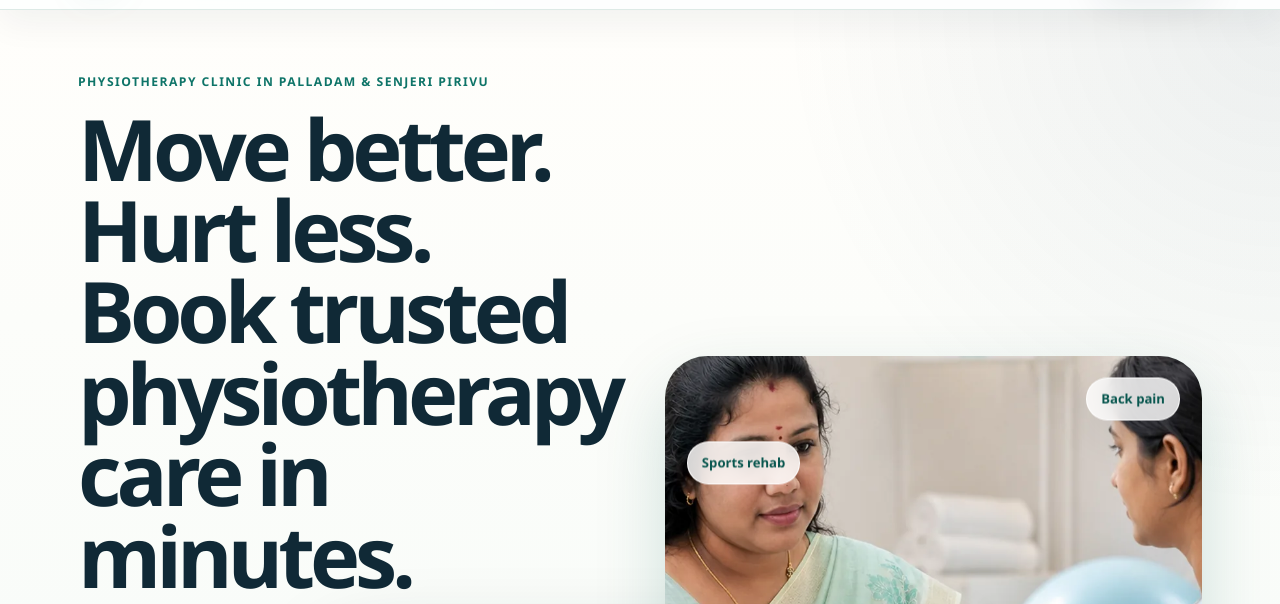
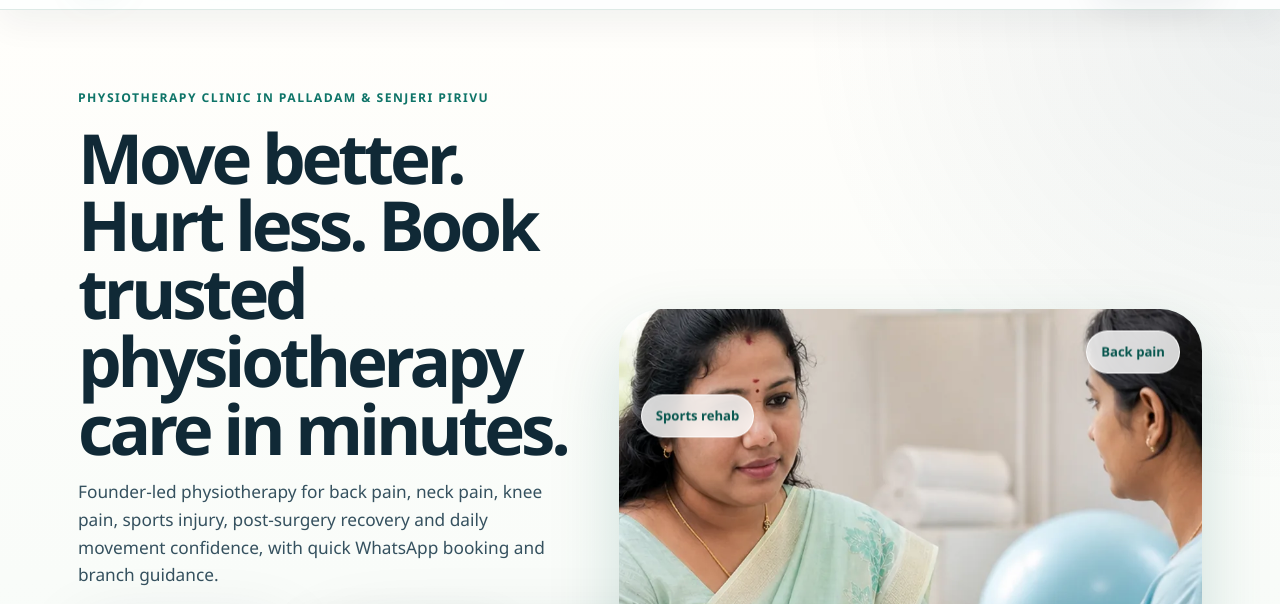
Before and after one commit to venkatbangla-boop/srisashti, a website: page index.html in a window 1280 px wide. Shown: the part 132-736 px from the top of the page. Drawn offline with Linux system fonts and the light colour scheme.

Commit message:
Polish desktop hero spacing and scale

```diff
--- a/assets/css/styles.css
+++ b/assets/css/styles.css
@@ -148,7 +148,7 @@ button,input,select,textarea{font:inherit}
 .hero-inner{
   display:grid;
   gap:22px;
-  padding:28px 18px 18px;
+  padding:34px 18px 22px;
   max-width:var(--max);
   margin:auto;
 }
@@ -161,11 +161,11 @@ button,input,select,textarea{font:inherit}
   font-size:.76rem;
 }
 h1{
-  font-size:clamp(2.5rem,9vw,5.3rem);
-  line-height:.96;
+  font-size:clamp(2.3rem,8.2vw,5rem);
+  line-height:1.02;
   letter-spacing:-.06em;
   margin:14px 0 16px;
-  max-width:760px;
+  max-width:680px;
 }
 h2{
   font-size:clamp(1.75rem,6.3vw,3.2rem);
@@ -867,9 +867,17 @@ h3{margin:.2rem 0;letter-spacing:-.02em}
     grid-template-columns:.92fr 1.08fr;
     align-items:center;
     gap:44px;
-    padding:58px 28px 46px;
+    padding:74px 28px 52px;
   }
-  .hero-copy p{font-size:1.1rem}
+  h1{
+    font-size:clamp(3.5rem,5.4vw,4.95rem);
+    line-height:.98;
+    max-width:620px;
+  }
+  .hero-copy p{
+    font-size:1.08rem;
+    max-width:560px;
+  }
   .hero-highlights{grid-template-columns:1fr 1fr}
   .hero-media{border-radius:42px;min-height:560px}
   .hero-media img{height:560px}
```
